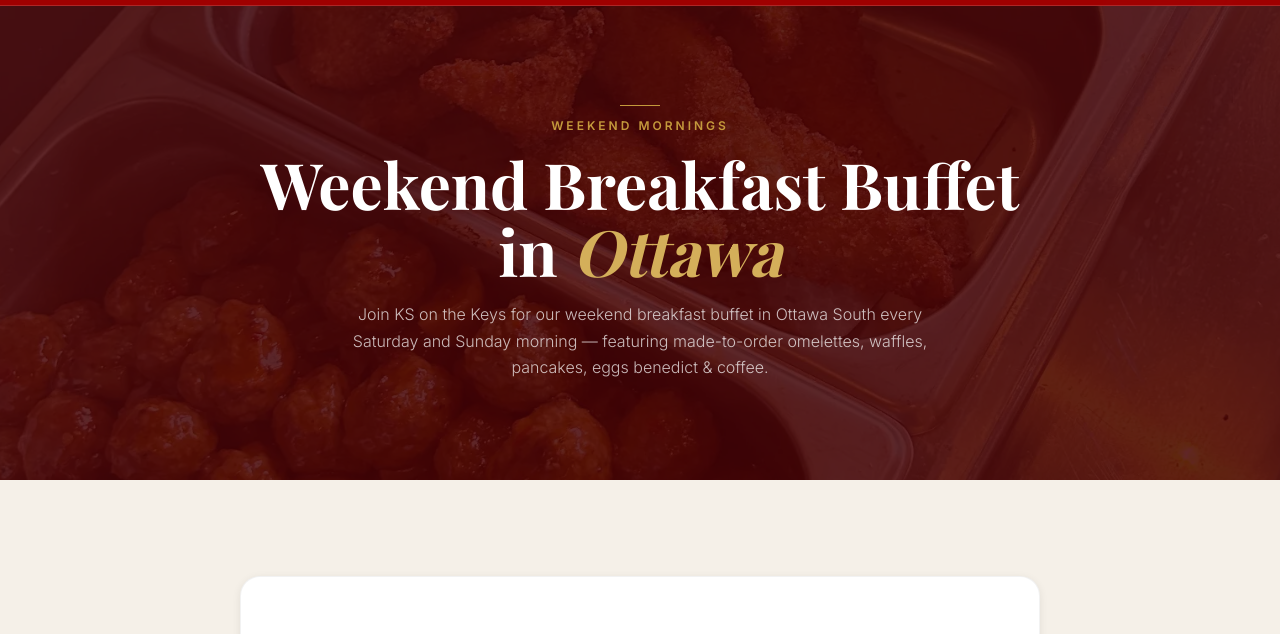
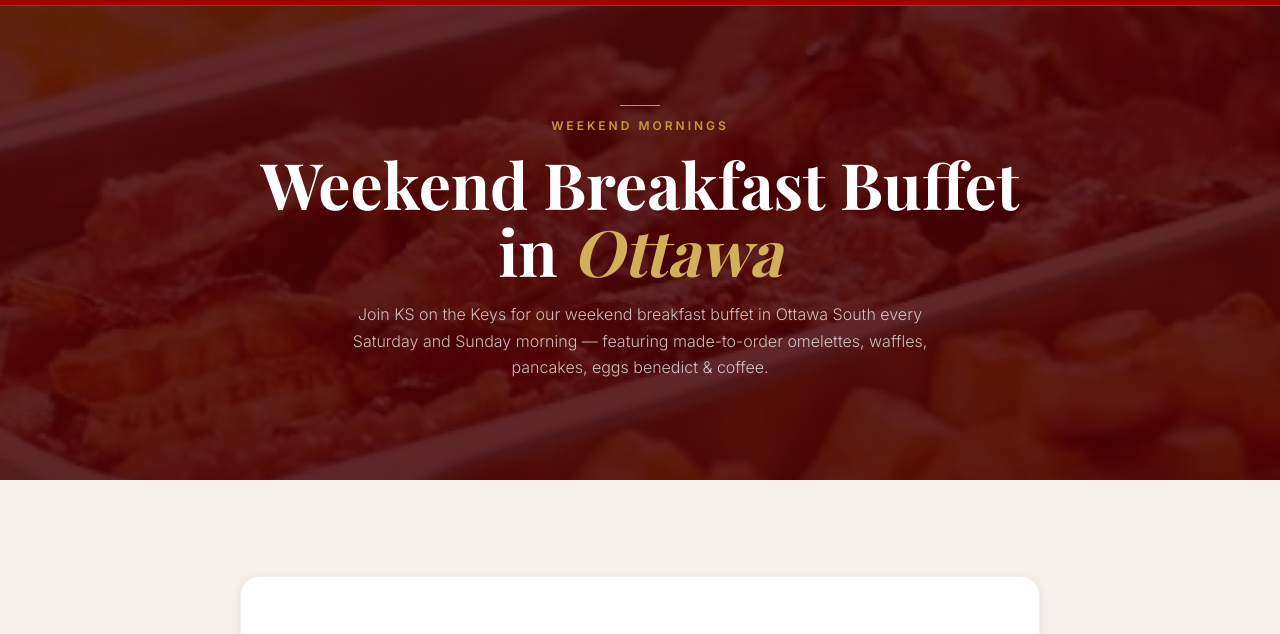
Before and after one commit to tshentenawy/ksonthekeys, a plain HTML site: page breakfast-buffet.html in a window 1280 px wide. Shown: the part 115-749 px from the top of the page. Drawn offline with nearby package versions, Linux system fonts and the light colour scheme; a web font is replaced by a local one.

Commit message:
Update breakfast buffet page hero background to breakfast buffet chafing dish image

```diff
--- a/breakfast-buffet.html
+++ b/breakfast-buffet.html
@@ -246,7 +246,7 @@
 
 
   <section class="subpage-hero" aria-label="Breakfast Buffet">
-    <div class="subpage-hero-bg" style="background-image: url('images/brunch/sunday-brunch-buffet-ottawa-2.webp');"></div>
+    <div class="subpage-hero-bg" style="background-image: url('images/brunch/weekend-breakfast-buffet-ottawa.jpg');"></div>
     <div class="subpage-hero-overlay"></div>
     <div class="subpage-hero-content fade-in">
       <p class="hero-eyebrow" style="justify-content:center;">Weekend Mornings</p>
```
Also changed, not shown: images/brunch/weekend-breakfast-buffet-ottawa.jpg (added).
